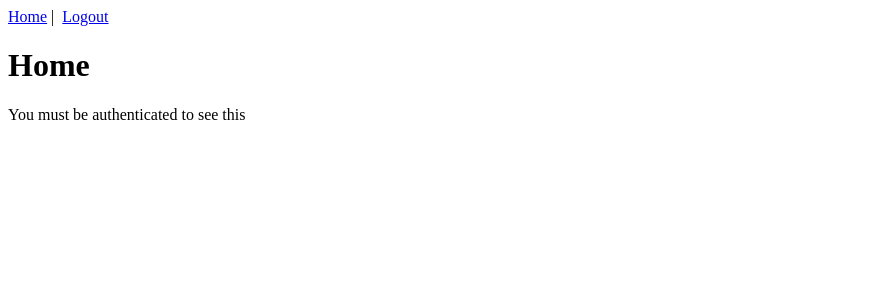
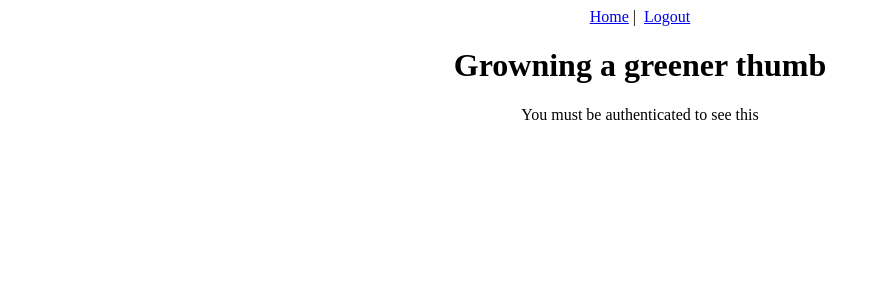
Before and after one commit to mjbrown80/plant-id-app, a Vue app in the folder vue/: page / in a window 1280 px wide. Shown: the top 300 px of the page, without its empty margins (0-880 px from the left). Built offline with nearby package versions, Linux system fonts and the light colour scheme; sample sign-in values are in the browser's storage.

Commit message:
starting up Vuejs

```diff
--- a/vue/src/App.vue
+++ b/vue/src/App.vue
@@ -1,5 +1,5 @@
 <template>
-  <div id="capstone-app">
+  <div id="app">
     <div id="nav">
       <router-link v-bind:to="{ name: 'home' }">Home</router-link>&nbsp;|&nbsp;
       <router-link v-bind:to="{ name: 'logout' }" v-if="$store.state.token != ''">Logout</router-link>
@@ -7,3 +7,9 @@
     <router-view />
   </div>
 </template>
+
+<style>
+#app{
+  text-align: center;
+}
+</style>
--- a/vue/src/views/HomeView.vue
+++ b/vue/src/views/HomeView.vue
@@ -1,6 +1,6 @@
 <template>
   <div class="home">
-    <h1>Home</h1>
+    <h1>Growning a greener thumb</h1>
     <p>You must be authenticated to see this</p>
   </div>
 </template>
```
Also changed, not shown: 2 other files (tests, documents, lock files or other folders).
